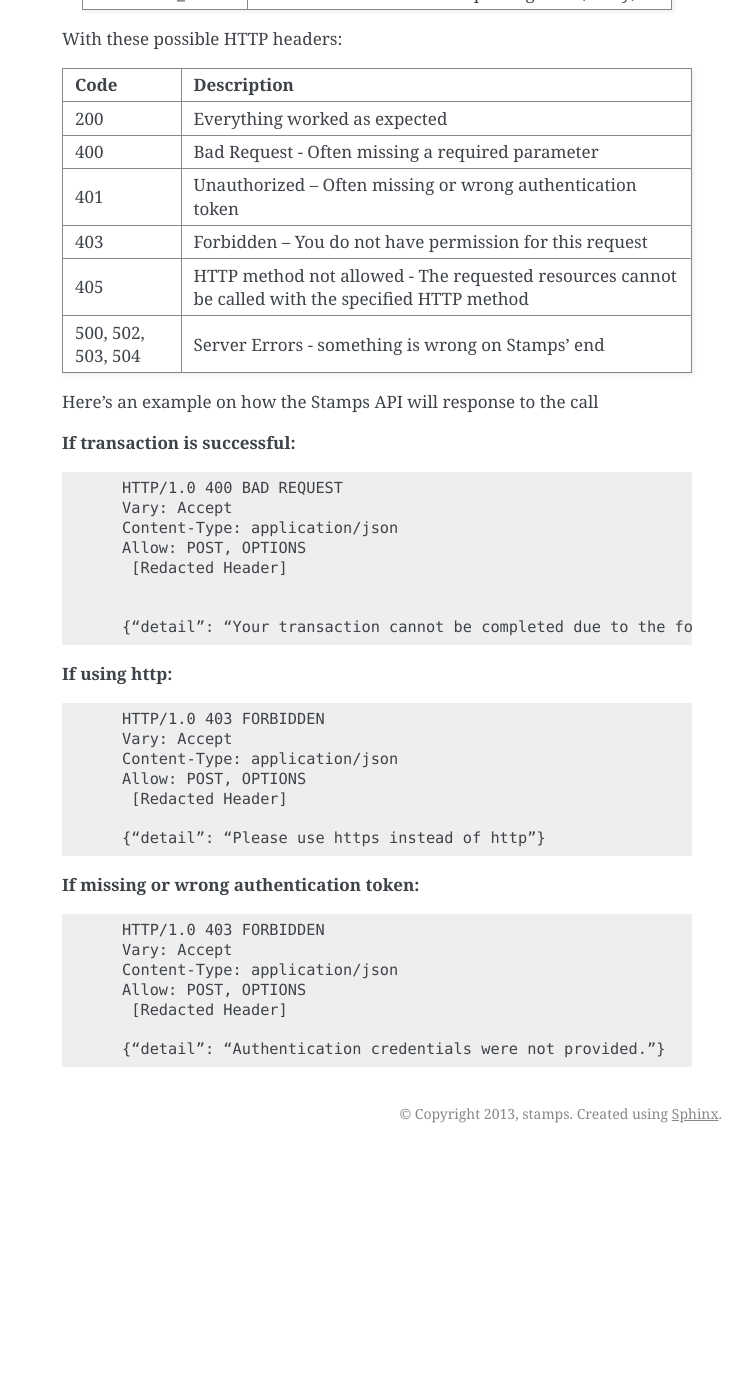
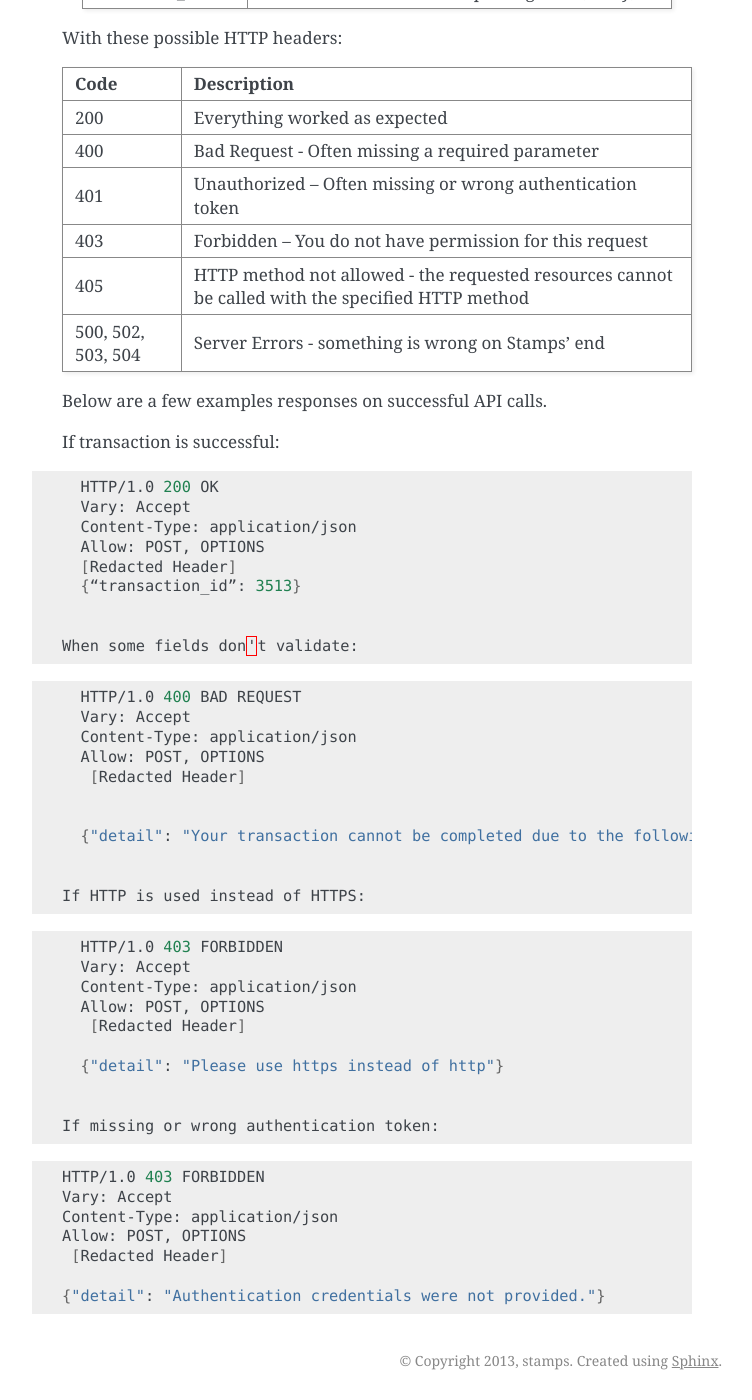
Before and after one commit to ui/stamps-api-docs, a Sphinx documentation site: the page built from source/transaction_api.rst, in a window 1280 px wide and 1400 px high, scrolled down 1818 px. Shown: the whole window, without its empty margins (388-1140 px from the left). Built offline with Sphinx 7.4.7, drawn with Linux system fonts in a browser that asks for light colours; before the commit the page ends 2971 px from its top, so only the background shows below that; some of the changed text lies outside the part shown.

Commit message:
Replaced the smart quotes with normal quotes.

```diff
--- a/source/transaction_api.rst
+++ b/source/transaction_api.rst
@@ -21,12 +21,12 @@ A. Request
     token           Yes         Authentication string
     user_email      Yes         A string indicating user's
                                 email address
-    store           Yes         A number indicating Merchant’s
+    store           Yes         A number indicating Merchant's
                                 store id where the transaction is initiated
     invoice_number  Yes         POS transaction number (must
                                 be unique daily)
     total_value     Yes         A number indicating
-                                transaction’s grand total
+                                transaction's grand total
     subtotal        Optional    A number indicating
                                 transaction subtotal
     discount        Optional    A number indicating
@@ -39,11 +39,13 @@ A. Request
                                 product_name, price and qty
     =============== =========== =======================
 
-    Here’s an example of how the API call might look like in JSON format::
+    Here's an example of how the API call might look like in JSON format::
+
+.. code-block:: javascript
 
         {
-           "token": “aaaabbbbccccddddeeeefffff”,
-           "user_email": “Customer@stamps.co.id”,
+           "token": "aaaabbbbccccddddeeeefffff",
+           "user_email": "customer@stamps.co.id",
            "store": 32,
            "invoice_number": "abc123456",
            "total_value": 50000,
@@ -69,7 +71,7 @@ A. Request
 
 .. code-block :: bash
 
-    $ curl –X POST –H “Content-Type: application/json” –d ‘{ “token”: “aaabbbcccdddeeefff”, “user_email”: “Customer@stamps.co.id”, “store”: 32, “invoice_number”: “abc123456”, “total_value”: 50000, “subtotal”: 40000, “discount”: 0, “service_charge”: 5000, “tax”: 50000, “items”: [{“product_name”: “Cappucino”, “quantity”: 2, “price”: 10000}, {“product_name”: “Iced Tea”, “quantity”: 4, “price”: 5000]’ https://stamps.co.id/api/transaction/add
+    $ curl –X POST –H "Content-Type: application/json" –d '{ "token": "aaabbbcccdddeeefff", "user_email": "Customer@stamps.co.id", "store": 32, "invoice_number": "abc123456", "total_value": 50000, "subtotal": 40000, "discount": 0, "service_charge": 5000, "tax": 50000, "items": [{"product_name": "Cappucino", "quantity": 2, "price": 10000}, {"product_name": "Iced Tea", "quantity": 4, "price": 5000]' https://stamps.co.id/api/transaction/add
 
 
 B. Response
@@ -96,16 +98,29 @@ B. Response
                         wrong authentication token
     403                 Forbidden – You do not have
                         permission for this request
-    405                 HTTP method not allowed - The
+    405                 HTTP method not allowed - the
                         requested resources cannot be called with the specified HTTP method
     500, 502, 503, 504  Server Errors - something is
-                        wrong on Stamps’ end
+                        wrong on Stamps' end
     =================== ==============================
 
-    Here’s an example on how the Stamps API will response to the call
+    Below are a few examples responses on successful API calls.
+
+    If transaction is successful:
+
+.. code-block :: bash
+
+      HTTP/1.0 200 OK
+      Vary: Accept
+      Content-Type: application/json
+      Allow: POST, OPTIONS
+      [Redacted Header]
+      {“transaction_id”: 3513}
 
 
-    **If transaction is successful:** ::
+    When some fields don't validate:
+
+.. code-block :: bash
 
       HTTP/1.0 400 BAD REQUEST
       Vary: Accept
@@ -114,10 +129,12 @@ B. Response
        [Redacted Header]
 
 
-      {“detail”: “Your transaction cannot be completed due to the following error(s)”, “errors”: [{“price”: “This field is required.”}, {“invoice_number”: “Store does not exist”}]}
+      {"detail": "Your transaction cannot be completed due to the following error(s)", "errors": [{"price": "This field is required."}, {"invoice_number": "Store does not exist"}]}
 
 
-    **If using http:** ::
+    If HTTP is used instead of HTTPS:
+
+.. code-block :: bash
 
       HTTP/1.0 403 FORBIDDEN
       Vary: Accept
@@ -136,4 +155,4 @@ B. Response
       Allow: POST, OPTIONS
        [Redacted Header]
 
-      {“detail”: “Authentication credentials were not provided.”}
+      {"detail": "Authentication credentials were not provided."}
```
Also changed, not shown: other parts of source/transaction_api.rst (+4 -2 lines), source/redemption_api.rst (+13 -13 lines).
